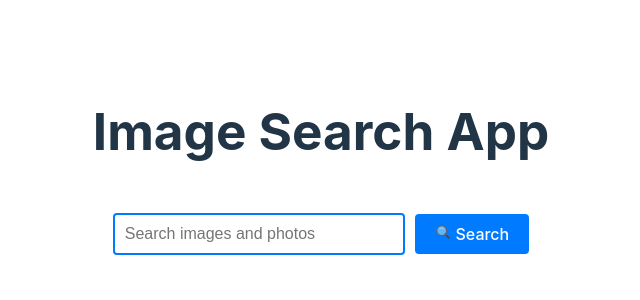
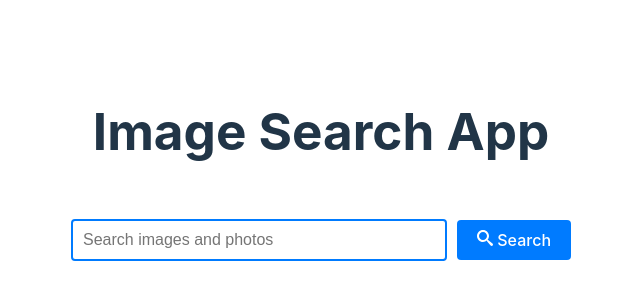
Before and after one commit to Roxaneryz/goit-react-hw-04, a React (Vite) app: page / in a window 1280 px wide. Shown: the part 228-528 px from the top of the page, without its empty margins (319-959 px from the left). Built offline with nearby package versions, Linux system fonts and the light colour scheme.

Commit message:
finish the padding

```diff
--- a/src/components/SearchBar/SearchBar.jsx
+++ b/src/components/SearchBar/SearchBar.jsx
@@ -1,5 +1,5 @@
 import css from "./SearchBar.module.css"
-import { FcSearch } from "react-icons/fc";
+import { ImSearch } from "react-icons/im";
 
 import toast, { Toaster } from "react-hot-toast";
 
@@ -14,17 +14,20 @@ const SearchBar = ({ onSearch }) => {
   };
   return (
     <header className={css.search}>
-      <form onSubmit={handleSubmit}>
-        <input className={css.inputSearch}
-          name = "searchimage"
+      <form className={css.searchForm } onSubmit={handleSubmit}>
+        <input
+          className={css.inputSearch}
+          name="searchimage"
           type="text"
           autoComplete="off"
           autoFocus
           placeholder="Search images and photos"
         />
-        <button type="submit"><FcSearch/> Search</button>
+        <button type="submit">
+          <ImSearch /> Search
+        </button>
       </form>
-      <Toaster position="top-center" />
+      <Toaster position="top-center" reverseOrder={false} />
     </header>
   );
 };
--- a/src/components/SearchBar/SearchBar.module.css
+++ b/src/components/SearchBar/SearchBar.module.css
@@ -17,7 +17,11 @@ input[type="text"] {
   transition: border-color 0.3s;
   size: 40px;
 }
+.searchForm{
+      width: 500px;
+    margin: auto;
 
+}
 input[type="text"]:focus {
   border-color: #007BFF;
   outline: none;
--- a/src/index.css
+++ b/src/index.css
@@ -35,6 +35,11 @@ body {
 h1 {
   font-size: 3.2em;
   line-height: 1.1;
+      width: auto;
+    margin: auto;
+    display: flex;
+    justify-content: center;
+    padding: 40px;
 }
 
 button {
```
